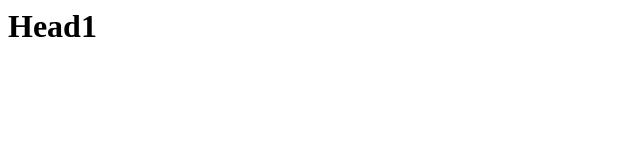
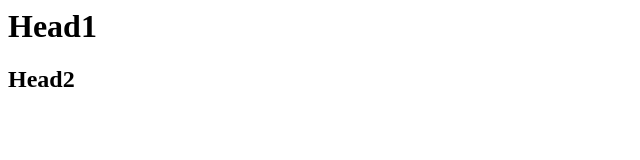
Before and after one commit to Rumysarumy21/team-project, a plain HTML site: page index.html in a window 1280 px wide. Shown: the whole page, without its empty margins (0-640 px from the left). Drawn offline with Linux system fonts and the light colour scheme.

Commit message:
h2 tag added

```diff
--- a/index.html
+++ b/index.html
@@ -1 +1,2 @@
 <h1>Head1</h1>
+<h2>Head2</h2>
```
